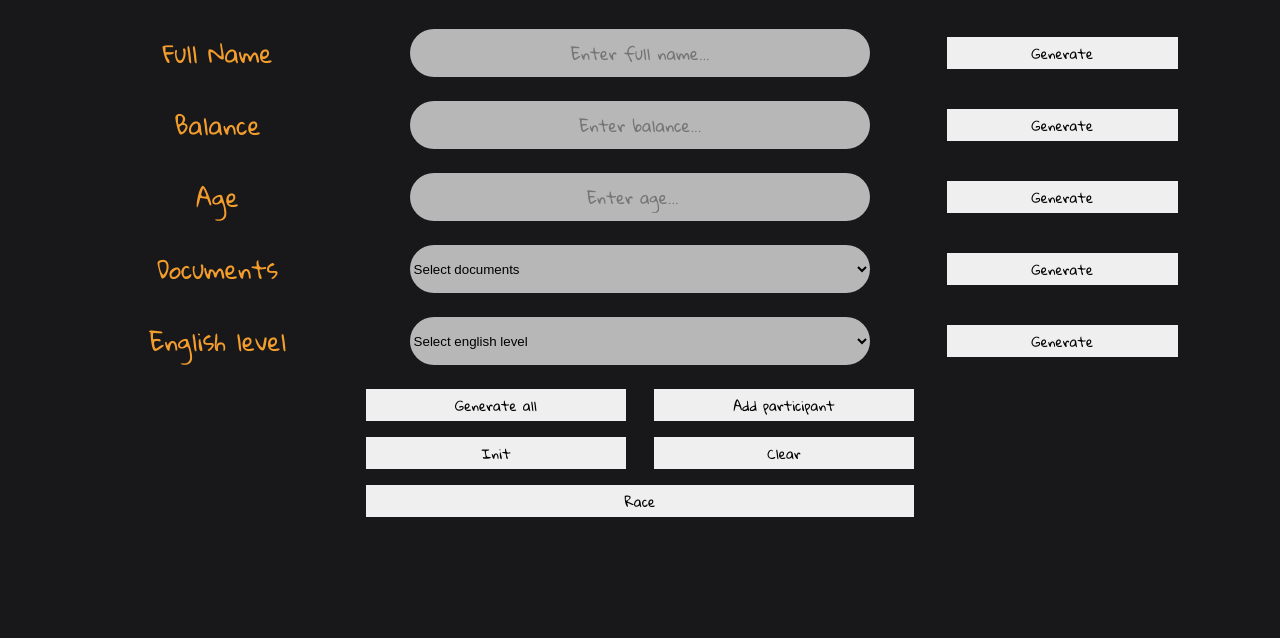
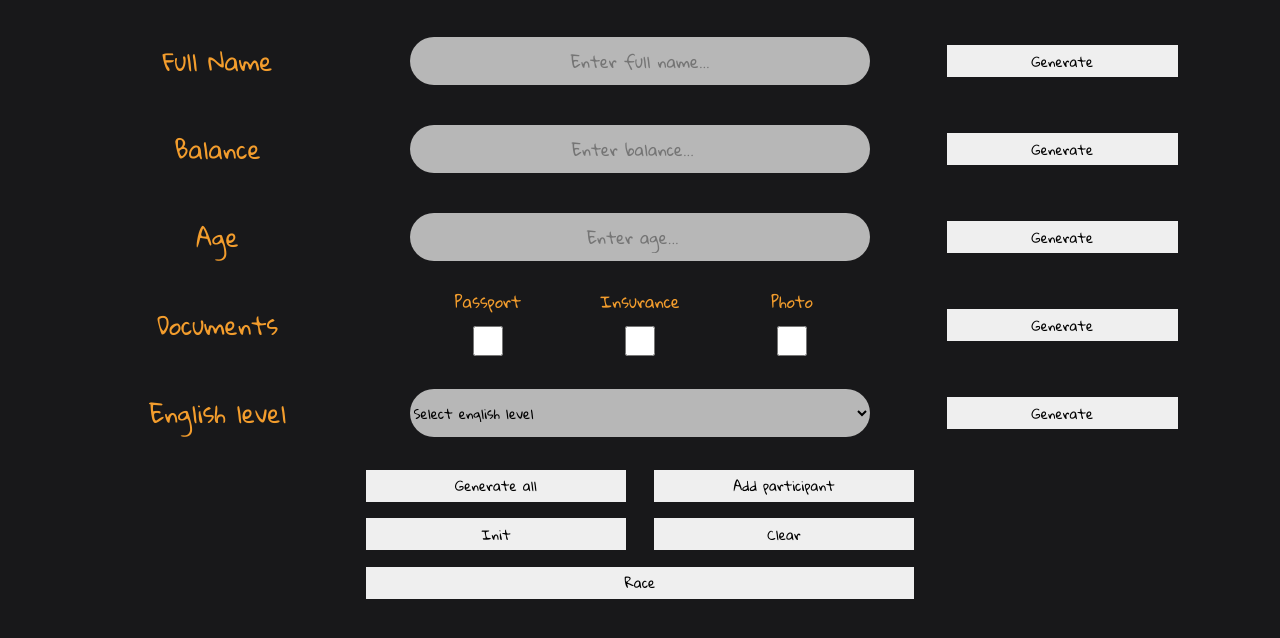
Before and after one commit to AntonKotorovych/visa-race-pet, a website built with Vite: page index.html in a window 1280 px wide. Shown: the part 162-800 px from the top of the page. Built offline with nearby package versions, Linux system fonts and the light colour scheme.

Commit message:
Refactor code and fix all comments

```diff
--- a/index.html
+++ b/index.html
@@ -26,7 +26,7 @@
         </div>
         <div class="main-form__input">
           <label for="balance">Balance</label>
-          <input id="balance" type="text" placeholder="Enter balance..." />
+          <input id="balance" type="number" placeholder="Enter balance..." />
           <div class="form-button">
             <button>Generate</button>
           </div>
@@ -39,12 +39,21 @@
           </div>
         </div>
         <div class="main-form__input">
-          <label for="documents">Documents</label>
-          <select id="documents">
-            <option selected>Select documents</option>
-            <option value="1">Passport, insurance and photo</option>
-            <option value="2">Don't have enough documents</option>
-          </select>
+          <label>Documents</label>
+          <div class="main-form-checkboxes">
+            <div>
+              <label for="passport">Passport</label>
+              <input type="checkbox" id="passport" />
+            </div>
+            <div>
+              <label for="insurance">Insurance</label>
+              <input type="checkbox" id="insurance" />
+            </div>
+            <div>
+              <label for="photo">Photo</label>
+              <input type="checkbox" id="photo" />
+            </div>
+          </div>
           <div class="form-button">
             <button>Generate</button>
           </div>
@@ -53,9 +62,12 @@
           <label for="englishLevel">English level</label>
           <select id="englishLevel">
             <option selected>Select english level</option>
+            <option value="A1">A1</option>
+            <option value="A2">A2</option>
             <option value="B1">B1</option>
             <option value="B2">B2</option>
             <option value="C1">C1</option>
+            <option value="C2">C2</option>
           </select>
           <div class="form-button">
             <button>Generate</button>
@@ -63,15 +75,25 @@
         </div>
         <div class="buttons-container">
           <div class="main-form__buttons">
-            <button>Generate all</button>
-            <button>Add participant</button>
+            <div>
+              <button>Generate all</button>
+            </div>
+            <div>
+              <button>Add participant</button>
+            </div>
           </div>
           <div class="main-form__buttons">
-            <button>Init</button>
-            <button>Clear</button>
+            <div>
+              <button>Init</button>
+            </div>
+            <div>
+              <button>Clear</button>
+            </div>
           </div>
           <div class="main-form__buttons main-form__buttons--race">
-            <button>Race</button>
+            <div>
+              <button>Race</button>
+            </div>
           </div>
         </div>
       </form>
--- a/scss/_mainForm.scss
+++ b/scss/_mainForm.scss
@@ -1,8 +1,3 @@
-.buttons-container {
-  width: 50%;
-  margin: auto;
-}
-
 .main-form {
   text-align: center;
 }
--- a/scss/_mainFormButtons.scss
+++ b/scss/_mainFormButtons.scss
@@ -4,11 +4,11 @@
   width: 100%;
   margin: 1rem 0;
 
-  & button {
+  & div {
     width: 45%;
   }
 
-  &--race button {
+  &--race div {
     width: 95%;
   }
 }
@@ -16,3 +16,8 @@
 .form-button {
   width: 20%;
 }
+
+.buttons-container {
+  width: 50%;
+  margin: auto;
+}
--- /dev/null
+++ b/scss/_mainFormCheckboxes.scss
@@ -0,0 +1,23 @@
+.main-form-checkboxes {
+  display: flex;
+  flex-direction: row;
+  justify-content: center;
+  width: 40%;
+
+  & div {
+    display: flex;
+    flex-direction: column;
+    align-items: center;
+    width: 33%;
+  }
+
+  & label {
+    font-size: $font-size-small;
+    width: 100%;
+  }
+
+  & input {
+    width: 20%;
+    cursor: pointer;
+  }
+}
--- a/scss/_mainFormInputs.scss
+++ b/scss/_mainFormInputs.scss
@@ -2,11 +2,13 @@
   display: flex;
   justify-content: space-around;
   align-items: center;
+  height: 4rem;
   margin: 1.5rem 0;
 
   & label {
     font-size: $font-size-middle;
     width: 20%;
+    user-select: none;
   }
 
   & input {
@@ -26,5 +28,6 @@
     border: none;
     border-radius: 1.5rem;
     height: 3rem;
+    font-family: $main-font-family;
   }
 }
--- a/scss/styles.scss
+++ b/scss/styles.scss
@@ -4,6 +4,7 @@
 @import './button';
 @import './mainFormInputs';
 @import './mainFormButtons';
+@import './mainFormCheckboxes.scss';
 
 * {
   margin: 0;
@@ -21,9 +22,9 @@ body {
   & section {
     margin: 2rem 0;
   }
+}
 
-  .title {
-    font-size: $font-size-big;
-    text-align: center;
-  }
+.title {
+  font-size: $font-size-big;
+  text-align: center;
 }
```
